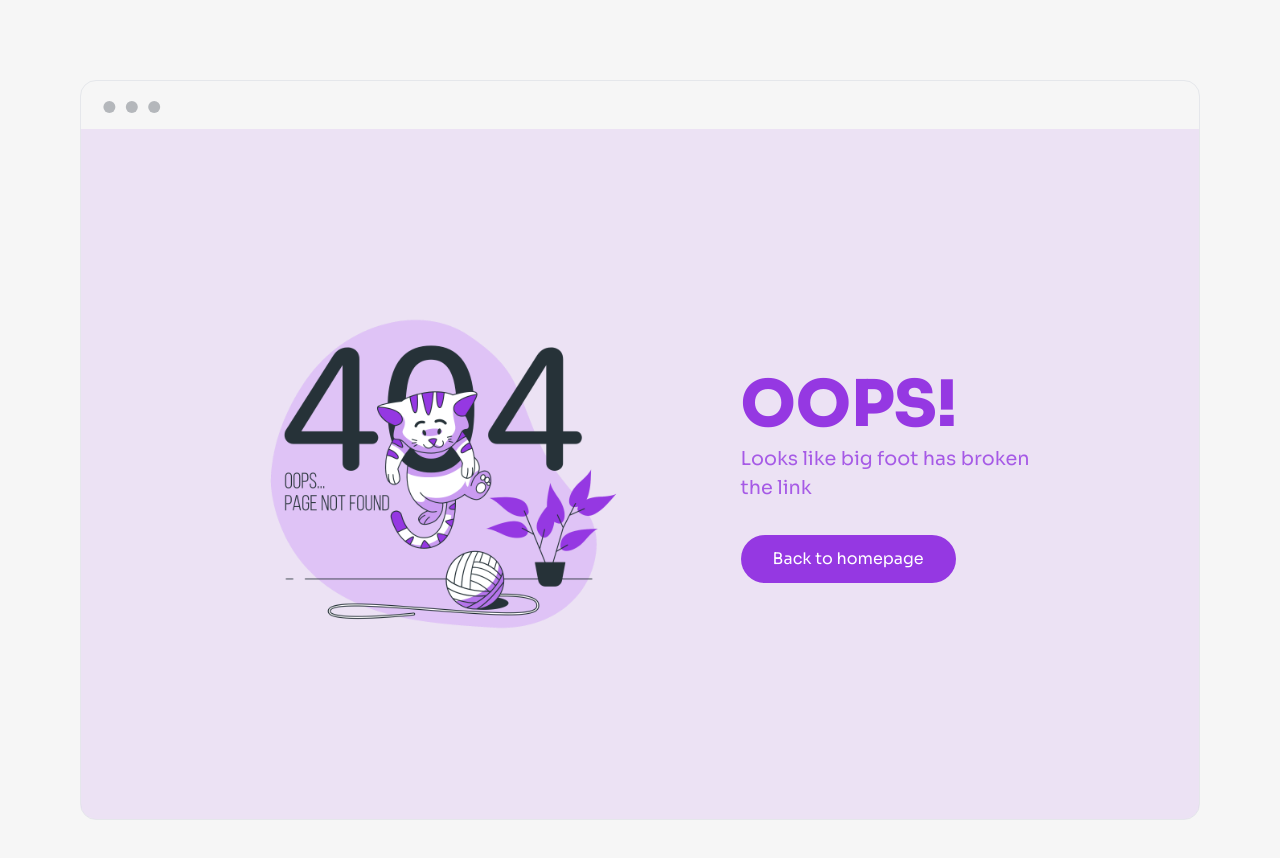
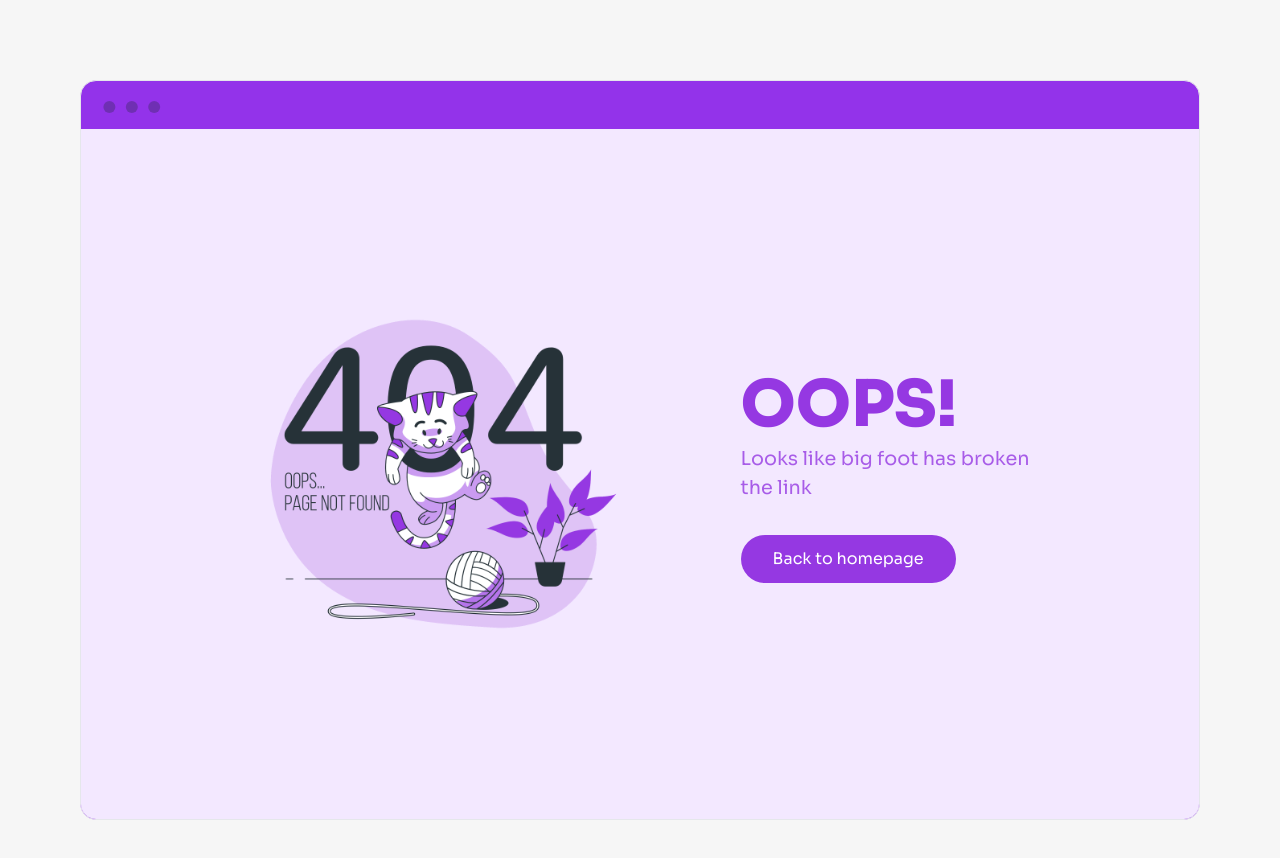
Before and after one commit to programming-hero-web-course-4/b10a8-gadget-heaven-abdurrahmanmahmud5981, a React (Vite) app: page /laptops in a window 1280 px wide. Shown: the top 858 px of the page. Built offline with nearby package versions, Linux system fonts and the light colour scheme.

Commit message:
error page updated

```diff
--- a/src/pages/ErrorPage.jsx
+++ b/src/pages/ErrorPage.jsx
@@ -3,8 +3,8 @@ import errorImg from "../assets/404 Error with a cute animal-bro.png";
 const ErrorPage = () => {
   const navigate = useNavigate();
   return (
-    <div className="  mockup-window  border m-20">
-        <div className="!bg-primary/10 flex justify-center px-4 py-16">
+    <div className="  mockup-window bg-purple-600 border m-20">
+        <div className="bg-purple-100 flex justify-center px-4 py-16">
       <div className="  boxShadow px-10 w-full lg:flex-row gap-[30px] lg:gap-0 flex-col flex items-center justify-evenly py-20 rounded-xl">
         <div className="w-[80%] lg:w-[40%]">
           <img src={errorImg} alt="illustration" className="w-full" />
```
